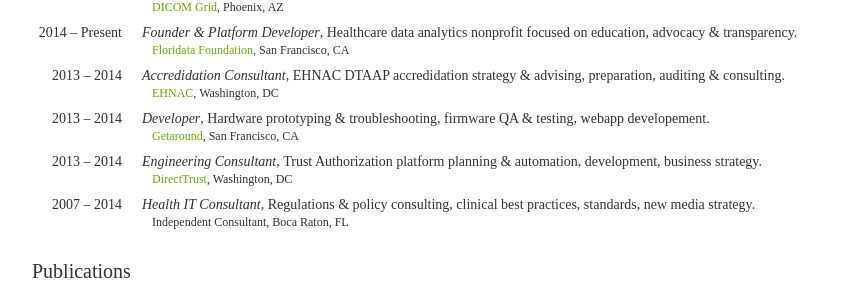
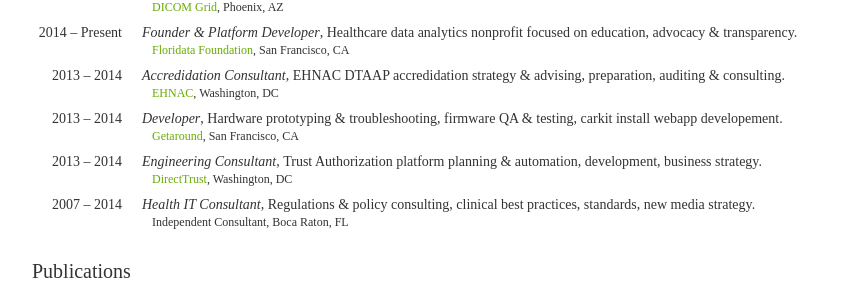
Before and after one commit to laurenstill/laurenstill.github.io, a Jekyll site: the page cv/index.html, which Jekyll copies as it is, in a window 1280 px wide. Shown: the part 765-1065 px from the top of the page, without its empty margins (208-1071 px from the left). Built offline with Jekyll 4.4.1, drawn with Linux system fonts in a browser that asks for light colours; comment, search, counter and statistics services are not loaded.

Commit message:
Update index.html

```diff
--- a/cv/index.html
+++ b/cv/index.html
@@ -145,7 +145,7 @@
                 <li>
                     <span class="date">2013 &ndash; 2014</span>
                     <span class="position">Developer</span>,
-                    <span class="project">Hardware prototyping &amp; troubleshooting, firmware QA &amp; testing, webapp developement.</span>
+                    <span class="project">Hardware prototyping &amp; troubleshooting, firmware QA &amp; testing, carkit install webapp developement.</span>
                     <span class="meta">
                         <a href="http://wwww.getaround.com">Getaround</a>, San Francisco, CA<br>
                     </span>
```
